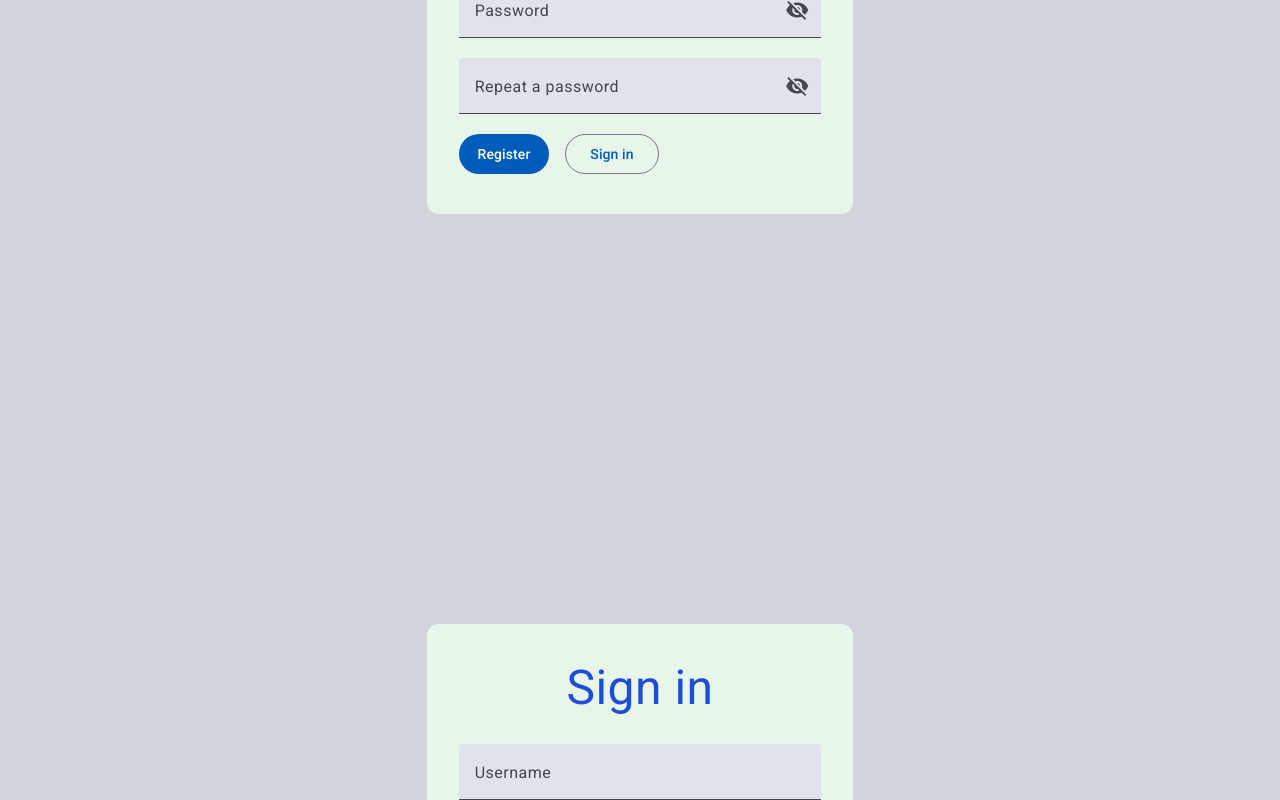
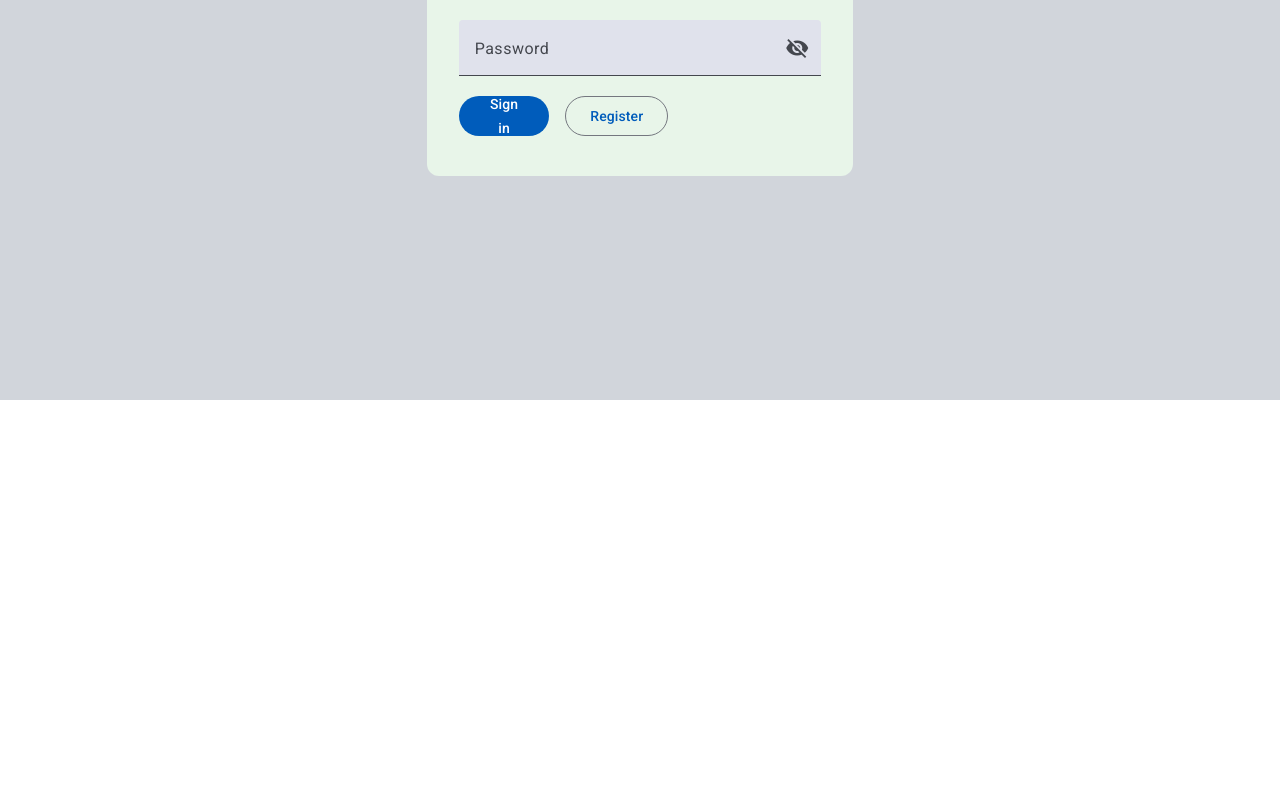
Before and after one commit to SousouBer/Train-A, an Angular app: page /signin in a window 1280 px wide. Before the commit this address led to /. Shown: the part 400-1200 px from the top of the page. After the commit the page ends 800 px from the top, so only its background shows below. Built offline with nearby package versions, Linux system fonts and the light colour scheme.

Commit message:
feat: add routes

```diff
--- a/src/app/app.component.html
+++ b/src/app/app.component.html
@@ -1,2 +1,3 @@
-<app-signup />
-<app-signin />
+<main>
+  <router-outlet />
+</main>
--- a/src/app/app.component.ts
+++ b/src/app/app.component.ts
@@ -7,7 +7,7 @@ import { SigninComponent } from './views/signin/signin.component';
 @Component({
   selector: 'app-root',
   standalone: true,
-  imports: [RouterOutlet, SignupComponent, SigninComponent],
+  imports: [RouterOutlet, SignupComponent, SigninComponent, RouterOutlet],
   templateUrl: './app.component.html',
   styleUrl: './app.component.css',
 })
--- a/src/app/app.config.ts
+++ b/src/app/app.config.ts
@@ -5,5 +5,10 @@ import { routes } from './app.routes';
 import { provideAnimationsAsync } from '@angular/platform-browser/animations/async';
 
 export const appConfig: ApplicationConfig = {
-  providers: [provideZoneChangeDetection({ eventCoalescing: true }), provideRouter(routes), provideAnimationsAsync()]
+  providers: [
+    provideZoneChangeDetection({ eventCoalescing: true }),
+    provideRouter(routes),
+    provideAnimationsAsync(),
+    provideRouter(routes),
+  ],
 };
--- a/src/app/app.routes.ts
+++ b/src/app/app.routes.ts
@@ -1,3 +1,14 @@
 import { Routes } from '@angular/router';
+import { SignupComponent } from './views/signup/signup.component';
+import { SigninComponent } from './views/signin/signin.component';
 
-export const routes: Routes = [];
+export const routes: Routes = [
+  {
+    path: 'signup',
+    component: SignupComponent,
+  },
+  {
+    path: 'signin',
+    component: SigninComponent,
+  },
+];
--- a/src/app/views/signin/signin.component.html
+++ b/src/app/views/signin/signin.component.html
@@ -22,7 +22,12 @@
   >
     Sign in
   </button>
-  <button ngProjectAs="form-buttons" mat-stroked-button type="button">
+  <button
+    routerLink="/signup"
+    ngProjectAs="form-buttons"
+    mat-stroked-button
+    type="button"
+  >
     Register
   </button>
 </app-layouts-auth-form>
--- a/src/app/views/signup/signup.component.html
+++ b/src/app/views/signup/signup.component.html
@@ -30,7 +30,12 @@
   >
     Register
   </button>
-  <button ngProjectAs="form-buttons" mat-stroked-button type="button">
+  <button
+    routerLink="/signin"
+    ngProjectAs="form-buttons"
+    mat-stroked-button
+    type="button"
+  >
     Sign in
   </button>
 </app-layouts-auth-form>
```
Also changed, not shown: src/app/views/signin/signin.component.ts (+7 -1 lines), src/app/views/signup/signup.component.ts (+7 -1 lines).
